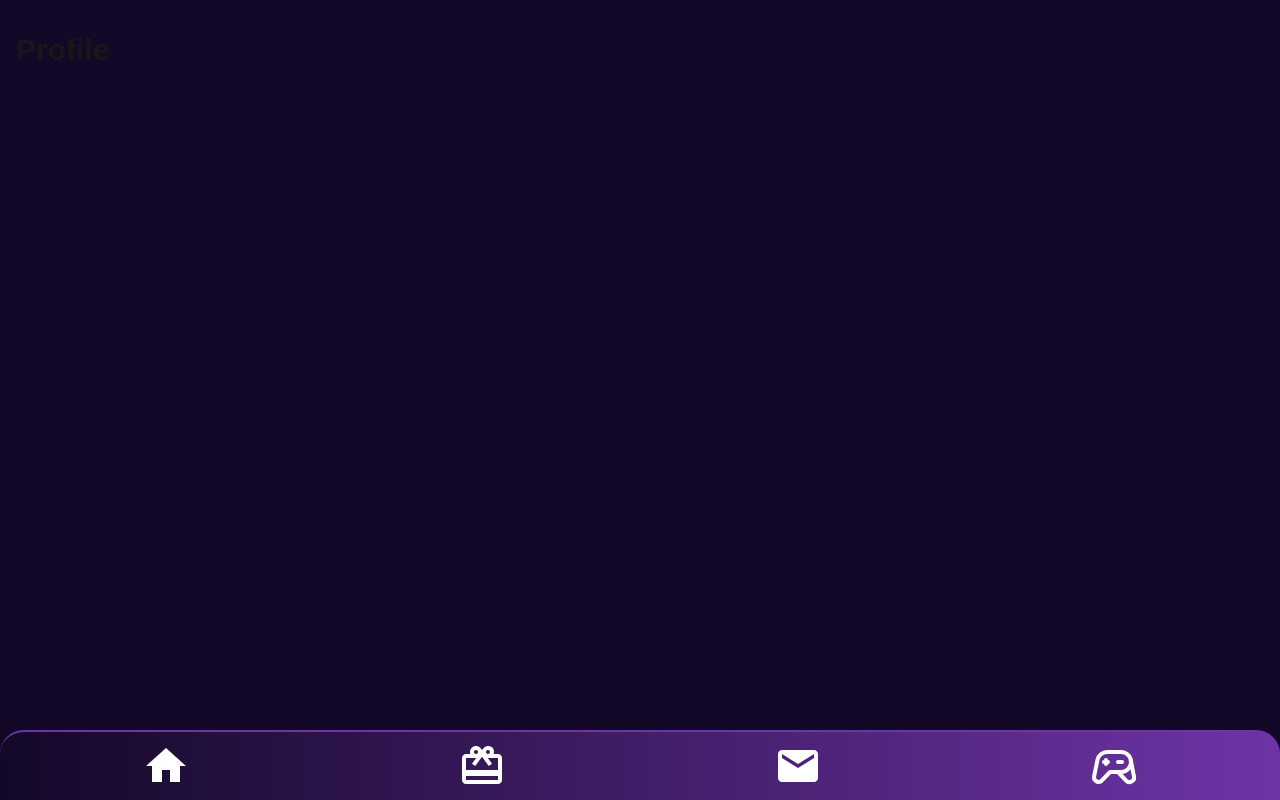
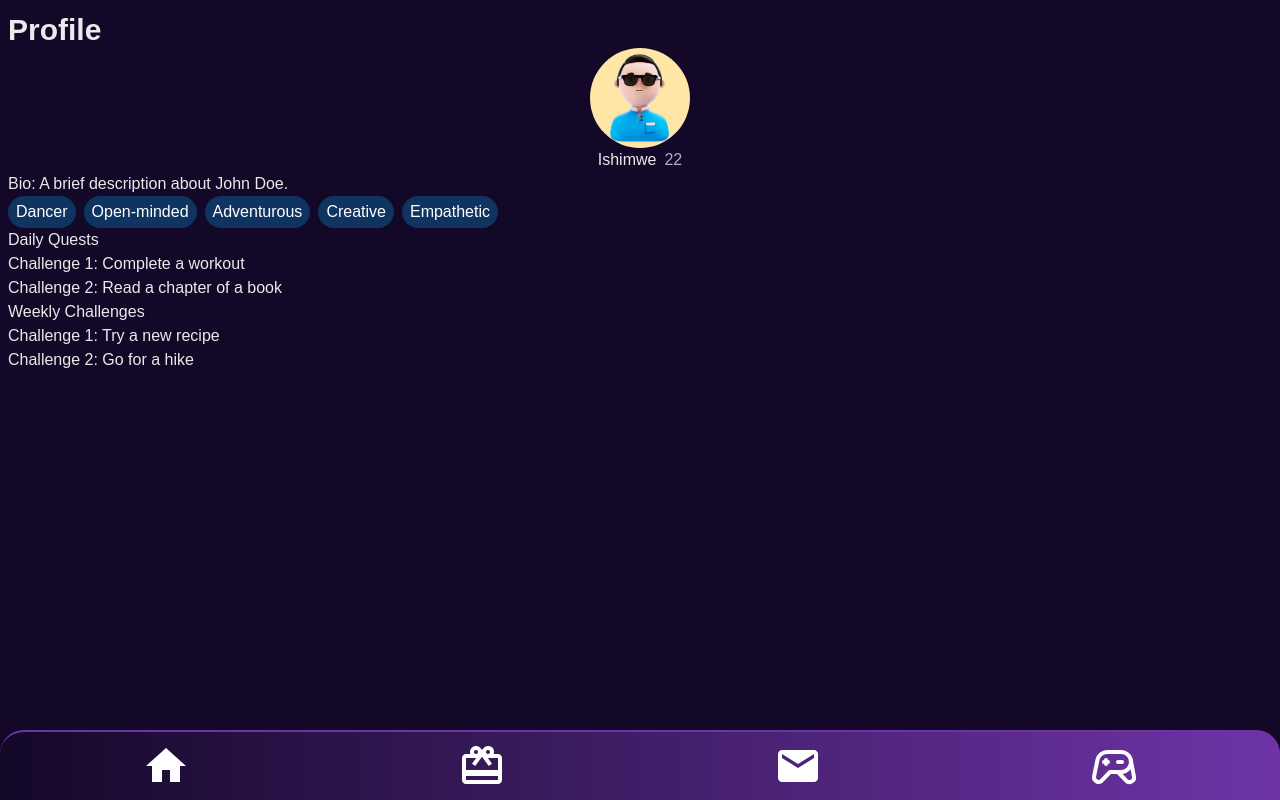
Before and after one commit to ahzia/Smileup-angle-hack-global, a Next.js app: page /profile in a window 1280 px wide. Built offline with nearby package versions, Linux system fonts and the light colour scheme.

Commit message:
- Set colors in tailwind config - Added a dummy avatar - Changed the padding for the layout - Added a profile page with the daily and weekly goals

```diff
--- a/package.json
+++ b/package.json
@@ -9,6 +9,7 @@
     "lint": "next lint"
   },
   "dependencies": {
+    "@next/font": "^14.2.15",
     "next": "14.2.15",
     "react": "^18",
     "react-dom": "^18",
--- a/src/app/profile/page.tsx
+++ b/src/app/profile/page.tsx
@@ -1,10 +1,52 @@
+import Image from "next/image"
 import Layout from "@/components/common/Layout";
 import Profile from "@/components/Pages/Profile";
+import React from 'react';
 
 export default function ProfilePage() {
   return (
     <Layout>
       <Profile />
+      {/* New section for avatar */}
+      <div className="flex flex-col items-center"> {/* Centering the avatar and text */}
+        <Image
+          src="/avatars/avatar1.avif" // Assuming the image is named avatar1.png in the public folder
+          alt="Avatar"
+          width={100}
+          height={100}
+          className="rounded-full object-cover" // Tailwind classes for size and circular shape
+        />
+        <div className="flex items-center"> {/* Flex container for name and age */}
+          <h2 className="text-textPrimary mr-2">Ishimwe</h2> {/* Name in white */}
+          <span className="text-textSecondary">22</span> {/* Age in secondary color */}
+        </div>
+      </div>
+      {/* New section for bio */}
+      <p className="text-textPrimary">Bio: A brief description about John Doe.</p>
+      {/* New section for characteristics */}
+      <div className="flex overflow-x-auto whitespace-nowrap text-white space-x-2"> {/* Flex container for characteristics */}
+        <span className="bg-card text-white rounded-full px-2 py-1">Dancer</span> {/* Characteristic styled as an oval */}
+        <span className="bg-card text-white rounded-full px-2 py-1">Open-minded</span>
+        <span className="bg-card text-white rounded-full px-2 py-1">Adventurous</span>
+        <span className="bg-card text-white rounded-full px-2 py-1">Creative</span>
+        <span className="bg-card text-white rounded-full px-2 py-1">Empathetic</span>
+      </div>
+      {/* New section for daily quests */}
+      <div className="text-textPrimary">
+        <h3>Daily Quests</h3>
+        <ul>
+          <li>Challenge 1: Complete a workout</li>
+          <li>Challenge 2: Read a chapter of a book</li>
+        </ul>
+      </div>
+      {/* New section for weekly challenges */}
+      <div className="text-textPrimary">
+        <h3>Weekly Challenges</h3>
+        <ul>
+          <li>Challenge 1: Try a new recipe</li>
+          <li>Challenge 2: Go for a hike</li>
+        </ul>
+      </div>
     </Layout>
   );
 }
--- a/src/components/Pages/Profile/index.tsx
+++ b/src/components/Pages/Profile/index.tsx
@@ -1,7 +1,7 @@
 export default function Profile() {
   return (
     <div className="container">
-      <h1 className="text-3xl font-bold">Profile</h1>
+      <h1 className="text-3xl font-bold text-textPrimary">Profile</h1>
     </div>
   );
 }
--- a/src/components/common/Layout.tsx
+++ b/src/components/common/Layout.tsx
@@ -14,7 +14,7 @@ export default function Layout({ children }: LayoutProps) {
         </div>
       </header>
 
-      <main className="container px-4 py-8">{children}</main>
+      <main className="container px-2 py-3">{children}</main>
     </div>
   );
 }
--- a/src/components/common/Navbar.tsx
+++ b/src/components/common/Navbar.tsx
@@ -57,7 +57,7 @@ export default function Navbar() {
 
         <li className="relative flex flex-col items-center">
           <Link
-            href="/missions"
+            href="/profile"
             className="flex flex-col items-center space-y-1"
           >
             <div className="transition-transform duration-300">
--- a/tailwind.config.ts
+++ b/tailwind.config.ts
@@ -9,11 +9,28 @@ const config: Config = {
   theme: {
     extend: {
       colors: {
-        background: "var(--background)",
-        foreground: "var(--foreground)",
+        // Background colors
+        background: "#1A1A2E", // Deep navy for the main background
+        card: "#0F3460", // Darker shade for card backgrounds
+
+        // Text colors
+        textPrimary: "#EAEAEA", // Soft white for primary text
+        textSecondary: "#A5B3C2", // Light gray for secondary text
+        textAccent: "#00A9E0", // Accent color for highlights
+
+        // Button colors
+        button: "#162447", // Dark slate for buttons
+        buttonHover: "#1F4068", // Lighter slate for button hover state
+        buttonSecondary: "#00A9E0", // Cyan for secondary buttons
+        buttonSecondaryHover: "#00B2E4", // Lighter cyan for secondary button hover
+
+        // Helper colors
+        helperLight: "#00A9E0", // Bright cyan for icons and highlights
+        helperDark: "#005F8D", // Darker shade for contrast
       },
     },
   },
   plugins: [],
 };
+
 export default config;
```
Also changed, not shown: public/avatars/avatar1.avif (added), 1 other file (tests, documents, lock files or other folders).
